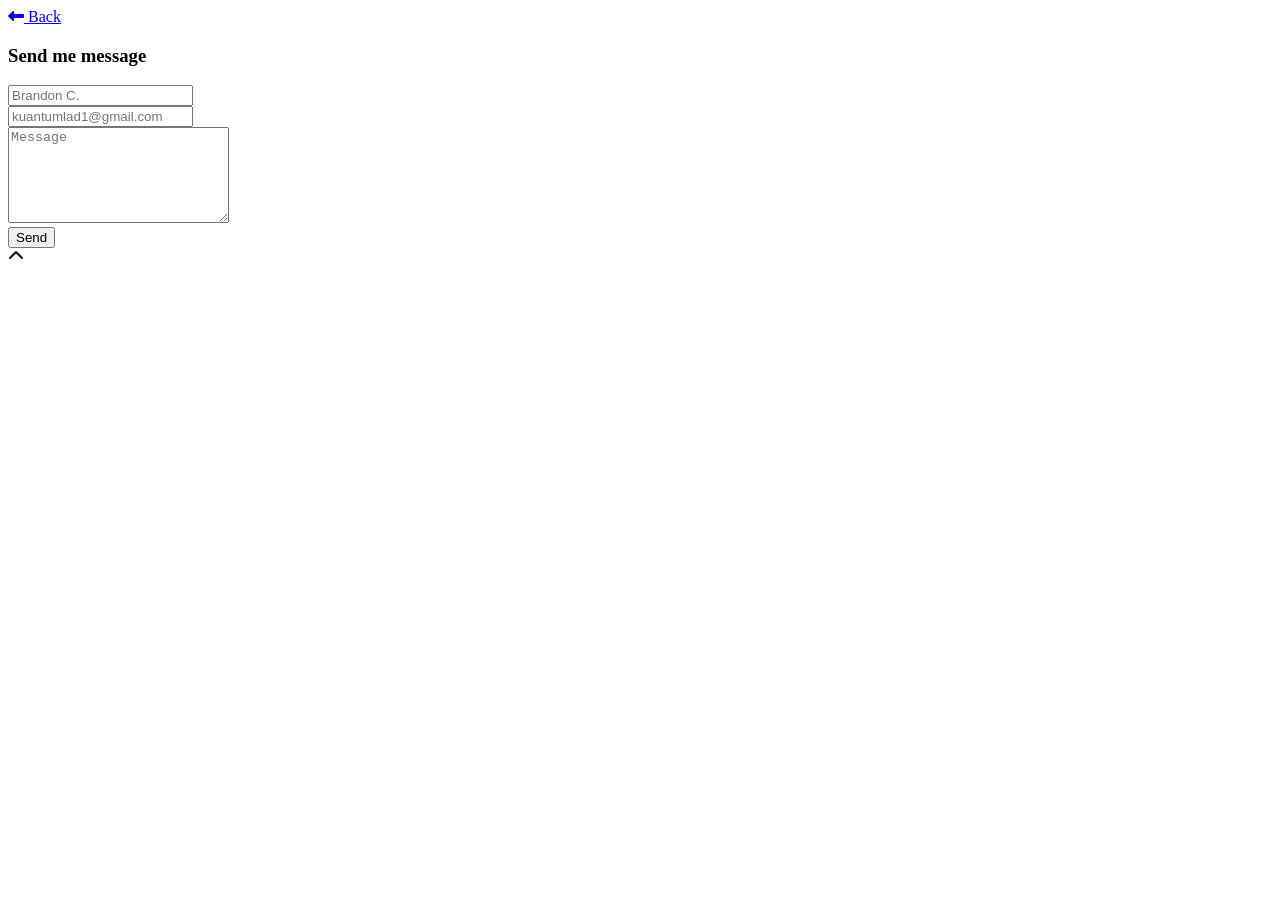
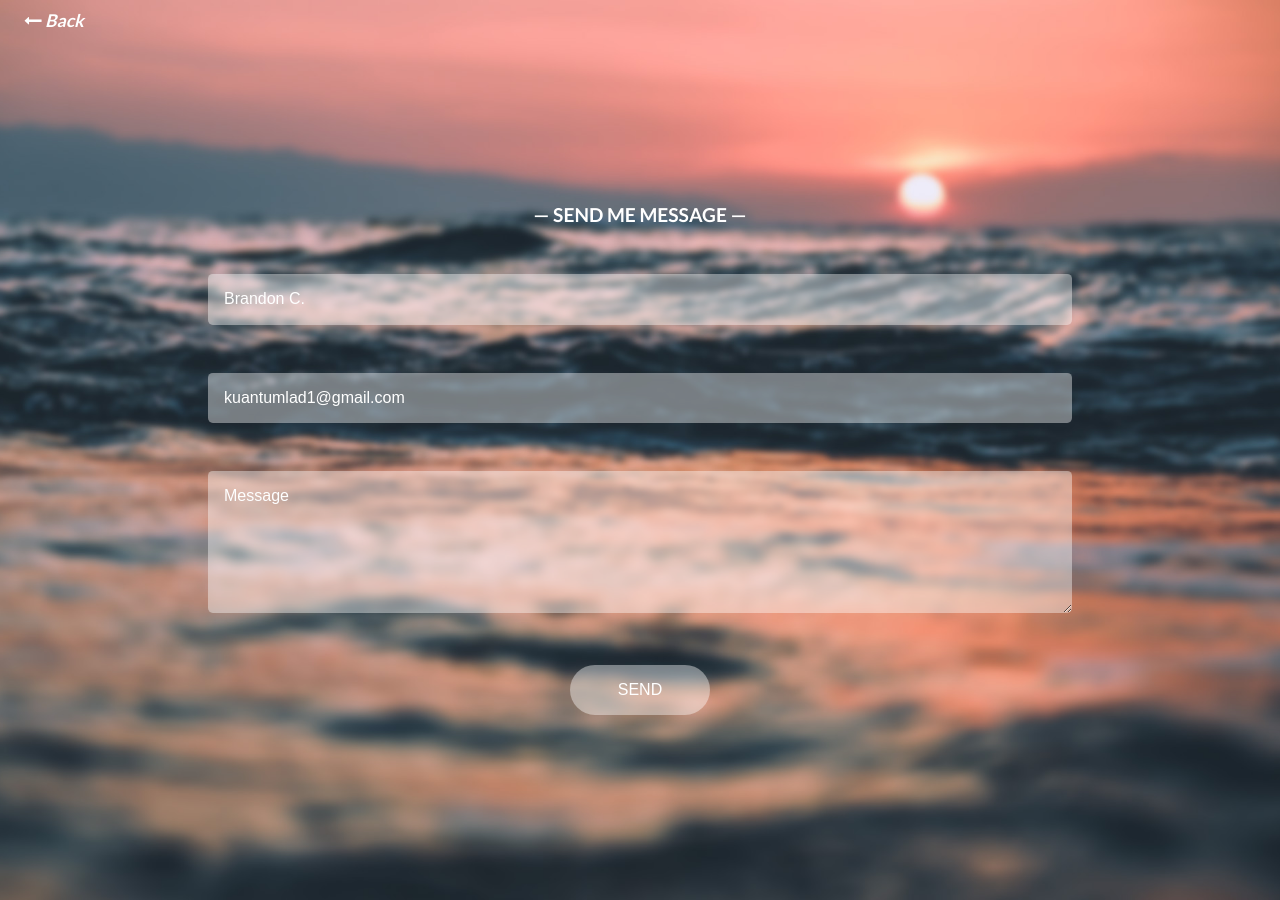
Before and after one commit to kuantumlad/kuantumlad.github.io, a Jekyll site: the page built from _pages/contact.html, in a window 1280 px wide. Built offline with Jekyll 4.4.1, drawn with Linux system fonts in a browser that asks for light colours; nearby versions of some CDN libraries; library files that are not in the unit come from our copies.

Commit message:
changed path

```diff
--- a/_includes/head.html
+++ b/_includes/head.html
@@ -5,10 +5,10 @@
 	<meta http-equiv="X-UA-Compatible" content="IE=edge">
 	<meta name="viewport" content="width=device-width, initial-scale=1, maximum-scale=1">
 	<meta property="og:image" content="">
-	<link rel="shortcut icon" href="{{ "assets/img/favicon/favicon.ico" | prepend: site.baseurl }}" type="image/x-icon">
-	<link rel="apple-touch-icon" href="{{ "assets/img/favicon/apple-touch-icon.png" | prepend: site.baseurl }}">
-	<link rel="apple-touch-icon" sizes="72x72" href="{{ "assets/img/favicon/apple-touch-icon-72x72.png" | prepend: site.baseurl }}">
-	<link rel="apple-touch-icon" sizes="114x114" href="{{ "assets/img/favicon/apple-touch-icon-114x114.png" | prepend: site.baseurl }}">
+	<link rel="shortcut icon" href="{{ "/assets/img/favicon/favicon.ico" | prepend: site.baseurl }}" type="image/x-icon">
+	<link rel="apple-touch-icon" href="{{ "/assets/img/favicon/apple-touch-icon.png" | prepend: site.baseurl }}">
+	<link rel="apple-touch-icon" sizes="72x72" href="{{ "/assets/img/favicon/apple-touch-icon-72x72.png" | prepend: site.baseurl }}">
+	<link rel="apple-touch-icon" sizes="114x114" href="{{ "/assets/img/favicon/apple-touch-icon-114x114.png" | prepend: site.baseurl }}">
 	<!-- Chrome, Firefox OS and Opera -->
 	<meta name="theme-color" content="#d25469">
 	<!-- Windows Phone -->
@@ -17,7 +17,7 @@
 	<meta name="apple-mobile-web-app-status-bar-style" content="#d25469">
 	<!-- Fonts -->
 	<link href="https://fonts.googleapis.com/css?family=Lato:300,400,700" rel="stylesheet">
-	<link rel="stylesheet" href="{{ "assets/fonts/font-awesome/css/font-awesome.min.css" | prepend: site.baseurl }}">
+	<link rel="stylesheet" href="{{ "/assets/fonts/font-awesome/css/font-awesome.min.css" | prepend: site.baseurl }}">
 	<!-- Styles -->
-	<link rel="stylesheet" href="{{ "assets/css/main.css" | prepend: site.baseurl }}">
+	<link rel="stylesheet" href="{{ "/assets/css/main.css" | prepend: site.baseurl }}">
 </head>
```
